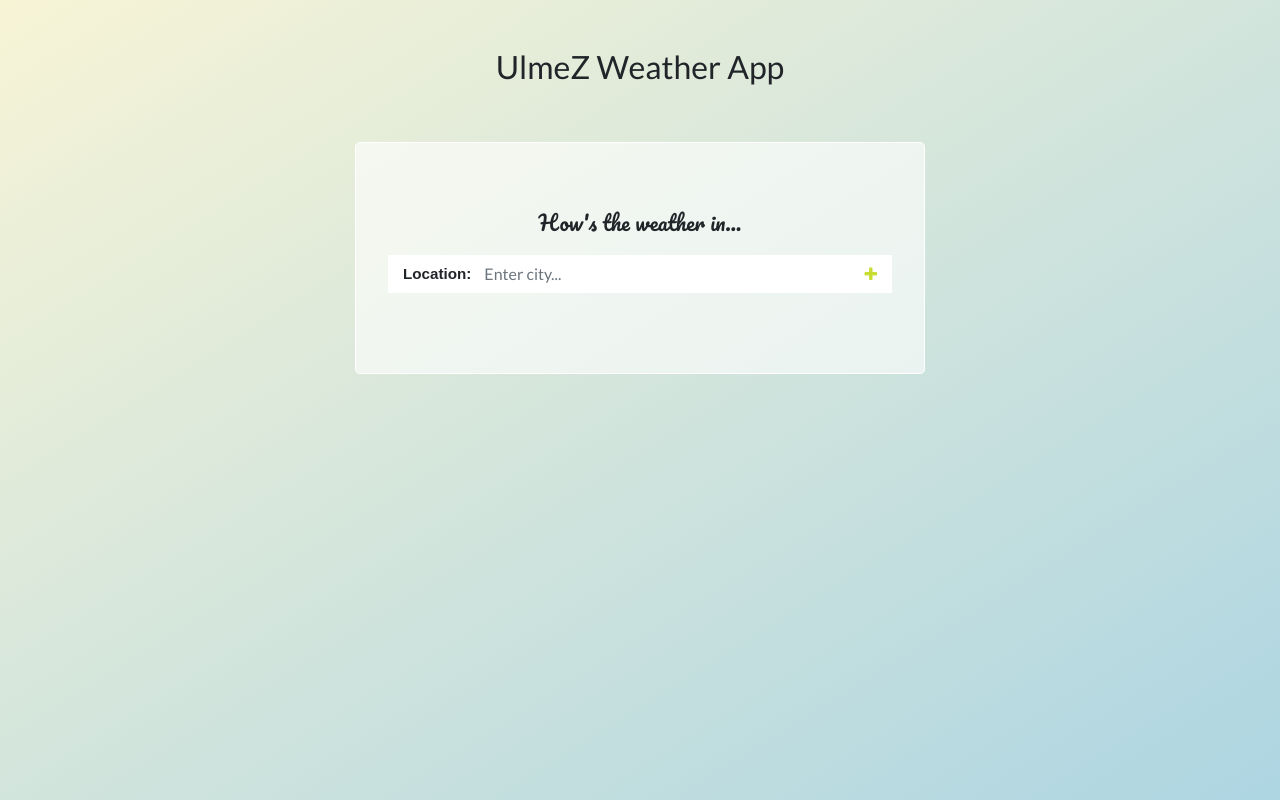
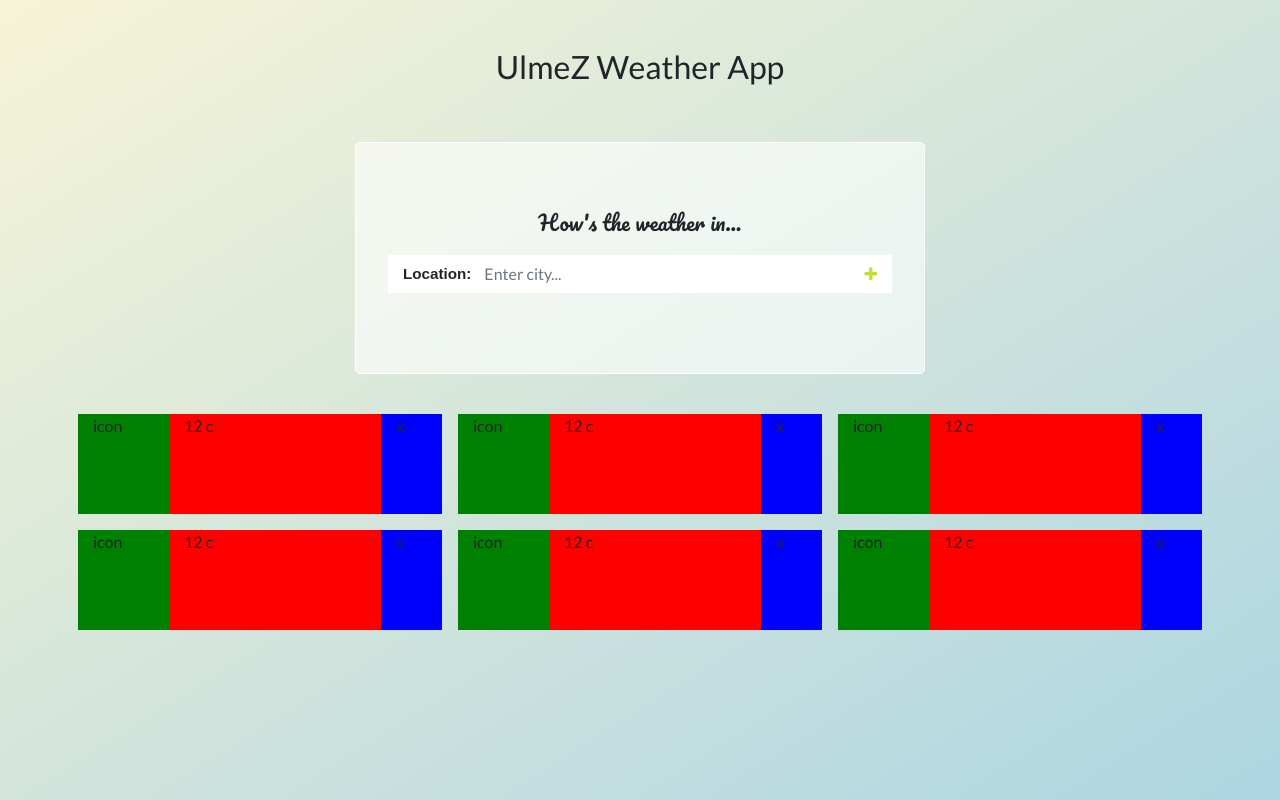
Before and after one commit to ulmez/ulmez-weather-app, a React (Create React App) app in the folder react-client/: page / in a window 1280 px wide. Built offline with nearby package versions, Linux system fonts and the light colour scheme; no server answers.

Commit message:
Add weather box component to frontend

```diff
--- /dev/null
+++ b/react-client/src/components/main/pages/listBox/ListBox.css
@@ -0,0 +1,11 @@
+.list-box.background-outer {
+    background-color: transparent;
+}
+
+.list-box.background-inner {
+    background-color: gray;
+}
+
+.list-box.box-height {
+    height: 100px;
+}
--- /dev/null
+++ b/react-client/src/components/main/pages/listBox/ListBox.js
@@ -0,0 +1,27 @@
+import React from 'react';
+
+import './ListBox.css';
+
+class ListBox extends React.Component {
+    render() {
+        return (
+            <div className="list-box background-outer col-sm-12 col-md-6 col-lg-4 col-xl-4">
+                <div className="row p-2">
+                    <div className="col-sm-2 d-md-none d-lg-none d-xl-none"></div>
+                    <div className="list-box background-inner box-height col-3 col-sm-2 col-md-3 col-lg-4 col-xl-3" style={{backgroundColor: 'green'}}>
+                        <label>icon</label>
+                    </div>
+                    <div className="list-box background-inner box-height col-7 col-sm-5 col-md-7 col-lg-6 col-xl-7" style={{backgroundColor: 'red'}}>
+                        <label>12 c</label>
+                    </div>
+                    <div className="list-box background-inner box-height col-2 col-sm-1 col-md-2 col-lg-2 col-xl-2" style={{backgroundColor: 'blue'}}>
+                        x
+                    </div>
+                    <div className="col-sm-2 d-md-none d-lg-none d-xl-none"></div>
+                </div>
+            </div>
+        );
+    }
+}
+
+export default ListBox;
--- a/react-client/src/components/main/pages/startPage/StartPage.js
+++ b/react-client/src/components/main/pages/startPage/StartPage.js
@@ -1,6 +1,7 @@
 import React, { Component } from 'react';
 
 import './StartPage.css';
+import ListBox from '../listBox/ListBox';
 
 class StartPage extends Component {
     render() {
@@ -27,6 +28,14 @@ class StartPage extends Component {
                         </p>
                     </div>
                 </div>
+                <div className="row">
+                    <ListBox />
+                    <ListBox />
+                    <ListBox />
+                    <ListBox />
+                    <ListBox />
+                    <ListBox />
+                </div>
             </div>
         );
     }
```
